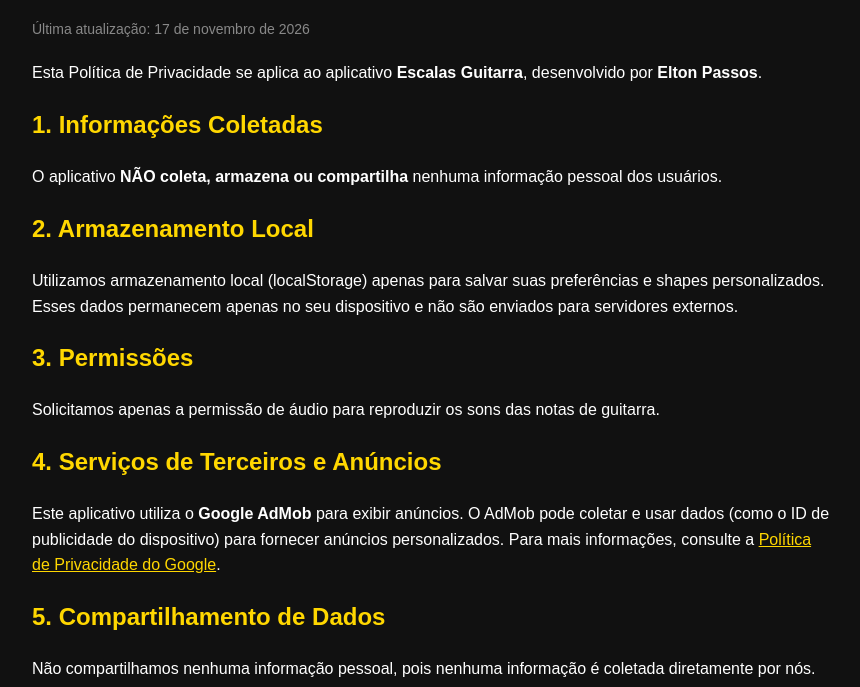
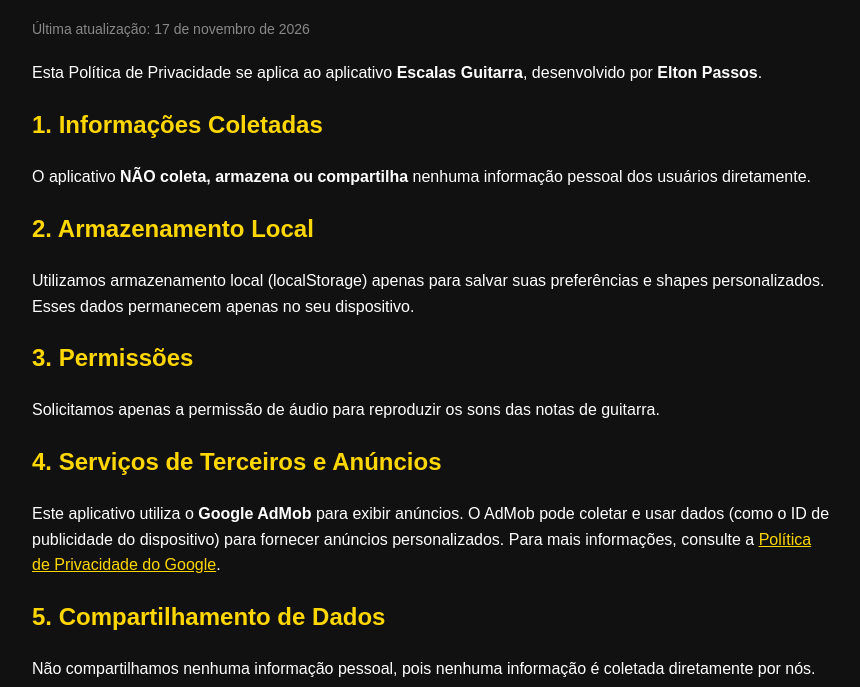
Before and after one commit to EltonesPassos/politica-privacidade, a plain HTML site: page politicadeprivacidade.html in a window 1280 px wide. Shown: the part 96-783 px from the top of the page, without its empty margins (208-1068 px from the left). Drawn offline with Linux system fonts and the light colour scheme.

Commit message:
Update politicadeprivacidade.html

```diff
--- a/politicadeprivacidade.html
+++ b/politicadeprivacidade.html
@@ -18,10 +18,10 @@
     <p>Esta Política de Privacidade se aplica ao aplicativo <strong>Escalas Guitarra</strong>, desenvolvido por <strong>Elton Passos</strong>.</p>
 
     <h2>1. Informações Coletadas</h2>
-    <p>O aplicativo <strong>NÃO coleta, armazena ou compartilha</strong> nenhuma informação pessoal dos usuários.</p>
+    <p>O aplicativo <strong>NÃO coleta, armazena ou compartilha</strong> nenhuma informação pessoal dos usuários diretamente.</p>
 
     <h2>2. Armazenamento Local</h2>
-    <p>Utilizamos armazenamento local (localStorage) apenas para salvar suas preferências e shapes personalizados. Esses dados permanecem apenas no seu dispositivo e não são enviados para servidores externos.</p>
+    <p>Utilizamos armazenamento local (localStorage) apenas para salvar suas preferências e shapes personalizados. Esses dados permanecem apenas no seu dispositivo.</p>
 
     <h2>3. Permissões</h2>
     <p>Solicitamos apenas a permissão de áudio para reproduzir os sons das notas de guitarra.</p>
@@ -30,7 +30,7 @@
     <p>Este aplicativo utiliza o <strong>Google AdMob</strong> para exibir anúncios. O AdMob pode coletar e usar dados (como o ID de publicidade do dispositivo) para fornecer anúncios personalizados. Para mais informações, consulte a <a href="https://policies.google.com/technologies/ads?hl=pt-BR" target="_blank">Política de Privacidade do Google</a>.</p>
 
     <h2>5. Compartilhamento de Dados</h2>
-    <p>Não compartilhamos nenhuma informação pessoal, pois nenhuma informação é coletada diretamente por nós.</p>
+    <p>Não compartilhamos nenhuma informação pessoal, pois nenhuma informação é coletada diretamente por nós. Os dados de anúncios são geridos exclusivamente pelo Google AdMob.</p>
 
     <h2>6. Contato</h2>
     <p>Se você tiver dúvidas sobre esta Política de Privacidade, entre em contato com o desenvolvedor:</p>
```
